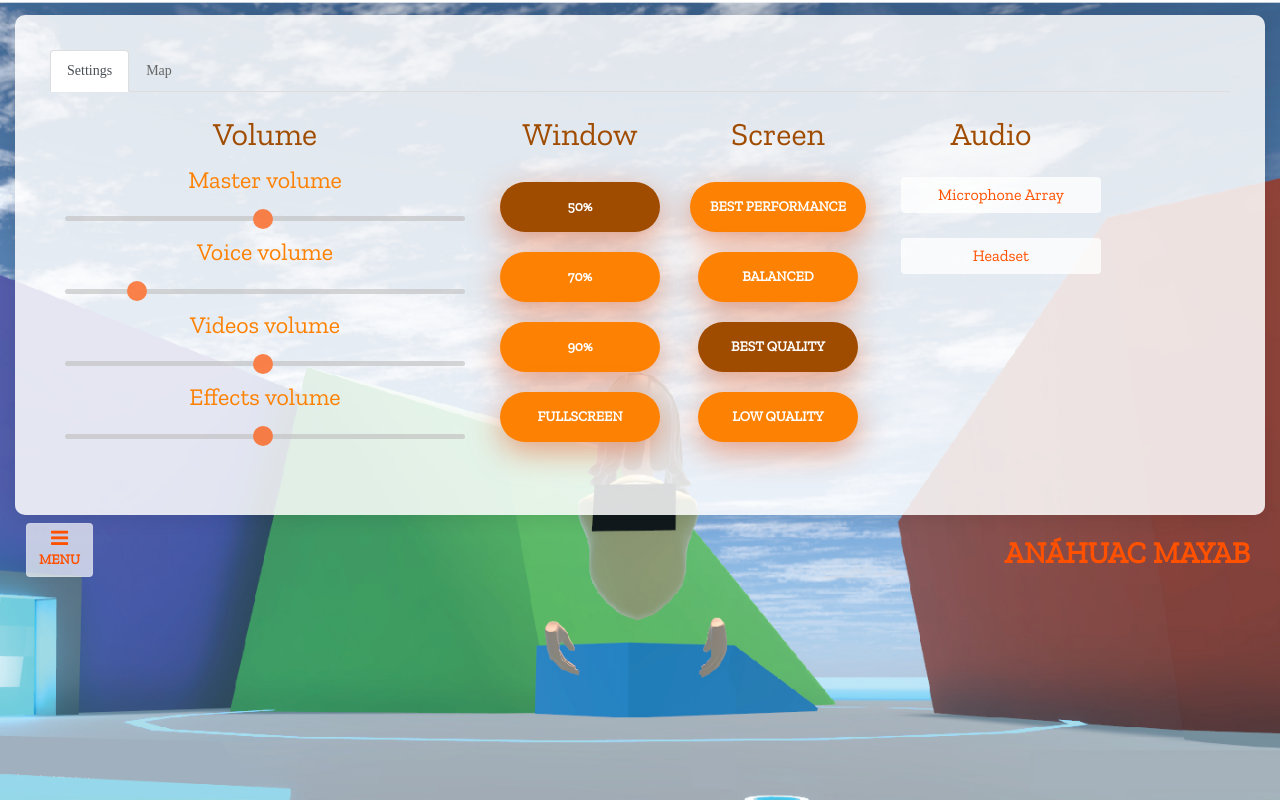
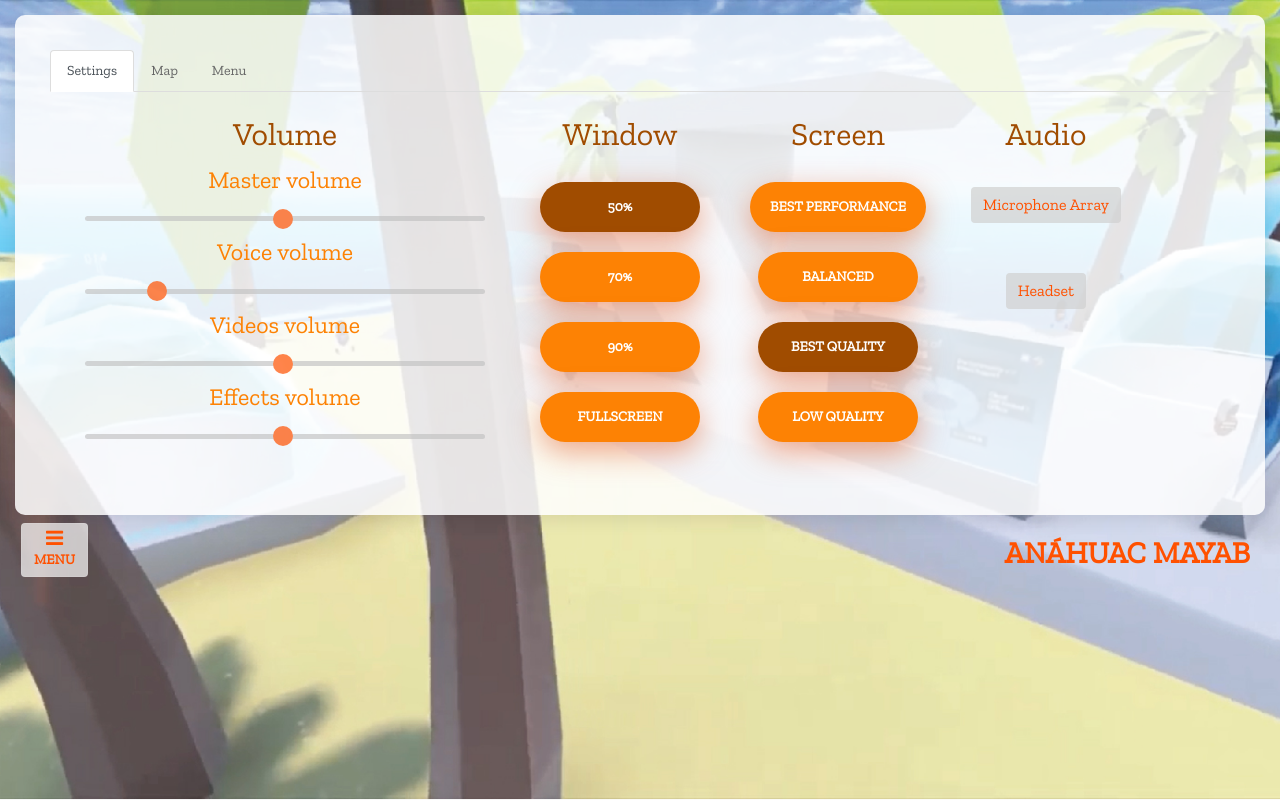
Before and after one commit to MailenKleinman/Anahuac_mockup_1, a plain HTML site: page home.html in a window 1280 px wide. Both pictures are taken after a click on the button "MENU". Drawn offline with nearby package versions, Linux system fonts and the light colour scheme; a web font is replaced by a local one.

Commit message:
Add files via upload

```diff
--- a/home.html
+++ b/home.html
@@ -36,7 +36,7 @@
 <body>
 
 
-		<div id="bgfull" style="background-image: url('images/bg-03.jpg');">
+		<div id="bgfull" style="background-image: url('images/bg-02.jpg')">
 
 
         <div class="pos-f-t">
@@ -46,18 +46,22 @@
 						<span class="login100-form-title p-b-37 zilla" >
 							<ul class="nav nav-tabs" id="myTab" role="tablist">
 								<li class="nav-item">
-								<a class="nav-link active " id="home-tab" data-toggle="tab" href="#home" role="tab" aria-controls="home" aria-selected="true">Settings</a>
+								<a class="nav-link active zilla" id="home-tab" data-toggle="tab" href="#home" role="tab" aria-controls="home" aria-selected="true">Settings</a>
 								</li>
 								<li class="nav-item">
-								<a class="nav-link " id="profile-tab" data-toggle="tab" href="#profile" role="tab" aria-controls="profile" aria-selected="false">Map</a>
+								<a class="nav-link zilla" id="profile-tab" data-toggle="tab" href="#profile" role="tab" aria-controls="profile" aria-selected="false">Map</a>
 								</li>
+								<li class="nav-item">
+									<a class="nav-link zilla" id="2" data-toggle="tab" href="#2" role="tab" aria-controls="2-tab" aria-selected="false">Menu</a>
+								</li>
+
 
 							</ul>
 							<div class="tab-content" id="myTabContent">
 								<div  class="tab-pane fade show active" id="home" role="tabpanel" aria-labelledby="home-tab">
 									<div class="grid" style="padding:25px">
 										<div class="row">
-											<div class="column">
+											<div class="column" style="margin-left: 20px;">
 												<h2 style="margin-bottom: 10px;">Volume</h2>
 												<div class=""style="padding:5px">
 													<h4>Master volume</h4>
@@ -84,9 +88,9 @@
 													</div>
 												</div>
 											</div>
-											<div class="column"style="margin-left:30px">
+											<div class="column"style="margin-left:50px">
 												<h2 style="margin-bottom: 10px;">Window</h2>
-												<div class="container-login100-form-btn">
+												<div class="container-login100-form-btn" >
 													<button class="login100-form-btn zilla" style="background-color: #a04c00; margin-top: 20px;">
 														<a style="color: white; font-weight: 600;" class=" zilla" href="#"> 50%</a>
 													</button>
@@ -107,7 +111,7 @@
 													</button>
 												</div>
 											</div>
-											<div class="column"style="margin-left:30px">
+											<div class="column"style="margin-left:50px">
 												<h2 style="margin-bottom: 10px;">Screen</h2>
 												<div class="container-login100-form-btn">
 													<button class="login100-form-btn zilla" style="margin-top: 20px;">
@@ -130,13 +134,13 @@
 													</button>
 												</div>
 											</div>
-											<div class="column" style="margin-left: 10px;">
-												<h2 style="margin-bottom: 10px; margin-left: 30px;">Audio</h2>
+											<div class="column" style="margin-left: 20px;">
+												<h2 class="text-center" style="margin-bottom: 10px; ">Audio</h2>
 												<div>
-													<button type="button" class="btn btn-outline-secondary btn-block" style="margin:25px; color:rgb(255, 81, 0); background-color: rgba(255, 255, 255, 0.781);border: none;">Microphone Array</button>
+													<button type="button" class="btn btn-outline-secondary " style="margin:25px; color:rgb(255, 81, 0); background-color: rgba(209, 209, 209, 0.712);border: none;">Microphone Array</button>
 												</div>
 												<div>
-													<button type="button" class="btn btn-outline-secondary btn-block" style="margin:25px; color:rgb(255, 81, 0); background-color: rgba(255, 255, 255, 0.781);border: none;">Headset</button>
+													<button type="button" class="btn btn-outline-secondary " style="margin:25px; color:rgb(255, 81, 0); background-color:  rgba(209, 209, 209, 0.712);border: none;">Headset</button>
 												</div>
 											</div>
 										</div>
@@ -145,9 +149,13 @@
 								<div class="tab-pane fade " id="profile" role="tabpanel" aria-labelledby="profile-tab">
 									<img src="images/map.png" style="width: 60%; margin-top: 40px;" alt="">
 								</div>
-								<div class="tab-pane fade" id="contact" role="tabpanel" aria-labelledby="contact-tab">
+								<div class="tab-pane fade " id="2" role="tabpanel" aria-labelledby="2-tab">
 
 								</div>
+								<div class="tab-pane fade " id="3" role="tabpanel" aria-labelledby="3-tab">
+
+								</div>
+
 							</div>
 						</span>
 
@@ -158,7 +166,7 @@
 			<div class="row">
 				<div class="column">
 					<nav class="navbar navbar-dark animated fadeInDown"style="color:red">
-					<button style="margin-left: 10px; background-color: rgba(255, 255, 255, 0.685);" class="navbar-toggler" type="button" data-toggle="collapse" data-target="#navbarToggleExternalContent" aria-controls="navbarToggleExternalContent" aria-expanded="false" aria-label="Toggle navigation">
+					<button style="margin-left: 5px; background-color: rgba(255, 255, 255, 0.685);" class="navbar-toggler" type="button" data-toggle="collapse" data-target="#navbarToggleExternalContent" aria-controls="navbarToggleExternalContent" aria-expanded="false" aria-label="Toggle navigation">
 						<span style="color: rgb(255, 81, 0);" class="fa fa-bars fa-x6"></span>
 						<p class="zilla" style="color:  rgb(255, 81, 0);font-weight: 600;">MENU</p>
 					</button>
@@ -166,7 +174,7 @@
 				</div>
 				<div class="column">
 					<div class="d-inline-flex p-1">
-						<p class="animated fadeInDown  zilla" style="font-size: 30px; position: absolute; right: 0; color:  rgb(255, 81, 0);font-weight: 1000; margin-right: 30px">ANÁHUAC MAYAB</p>
+						<p class="animated fadeInDown  zilla" style="font-size: 30px; position: absolute; right: 0;color:  rgb(255, 81, 0);font-weight: 1000; margin-right: 30px">ANÁHUAC MAYAB</p>
 					</div>
 				</div>
 			</div>
```
Also changed, not shown: avatar.html (+1 -1 lines).
